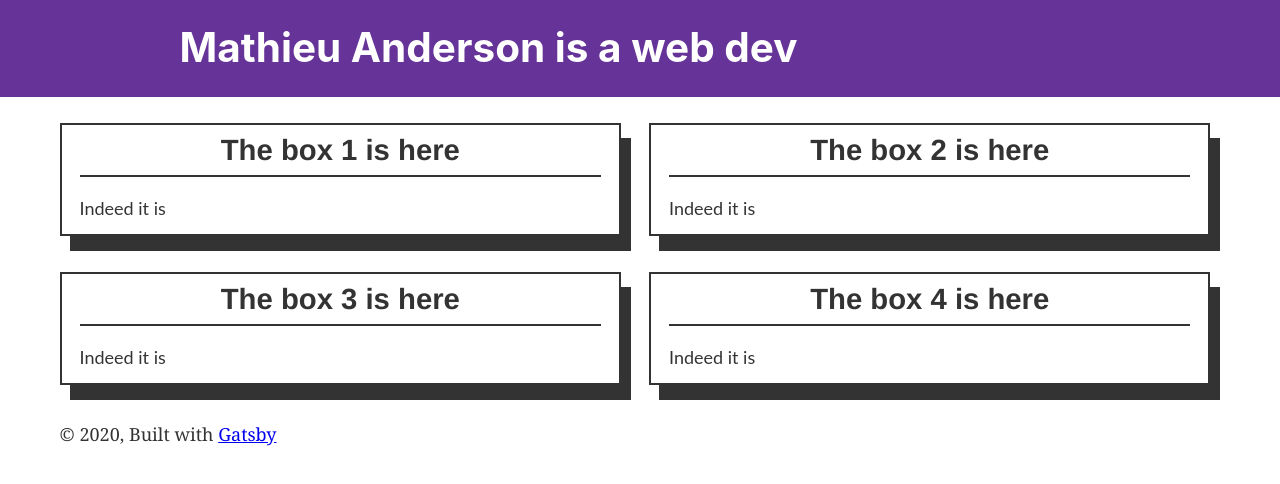
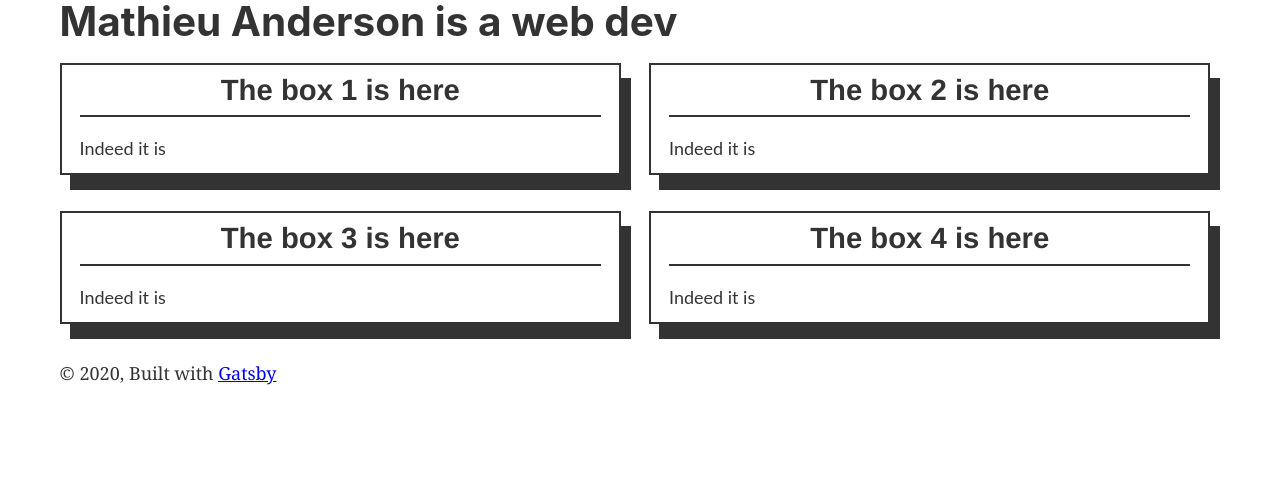
Before and after one commit to mathieu-anderson/gatsby-personal-website, a Gatsby site: page / in a window 1280 px wide. Built offline with nearby package versions, Linux system fonts and the light colour scheme; Gatsby itself is replaced by a stand-in of ours.

Commit message:
Remove default header things

```diff
--- a/src/components/header.js
+++ b/src/components/header.js
@@ -1,42 +1,9 @@
-import { Link } from "gatsby"
-import PropTypes from "prop-types"
 import React from "react"
 
-const Header = ({ siteTitle }) => (
-  <header
-    style={{
-      background: `rebeccapurple`,
-      marginBottom: `1.45rem`,
-    }}
-  >
-    <div
-      style={{
-        margin: `0 auto`,
-        maxWidth: 960,
-        padding: `1.45rem 1.0875rem`,
-      }}
-    >
-      <h1 style={{ margin: 0 }}>
-        <Link
-          to="/"
-          style={{
-            color: `white`,
-            textDecoration: `none`,
-          }}
-        >
-          {siteTitle}
-        </Link>
-      </h1>
-    </div>
+const Header = () => (
+  <header>
+    <h1>Mathieu Anderson is a web dev</h1>
   </header>
 )
 
-Header.propTypes = {
-  siteTitle: PropTypes.string,
-}
-
-Header.defaultProps = {
-  siteTitle: ``,
-}
-
 export default Header
--- a/src/components/layout.js
+++ b/src/components/layout.js
@@ -7,25 +7,12 @@
 
 import React from "react"
 import PropTypes from "prop-types"
-import { useStaticQuery, graphql } from "gatsby"
 
 import Header from "./header"
 import "./layout.css"
 
 const Layout = ({ children }) => {
-  const data = useStaticQuery(graphql`
-    query SiteTitleQuery {
-      site {
-        siteMetadata {
-          title
-        }
-      }
-    }
-  `)
-
   return (
-    <>
-      <Header siteTitle={data.site.siteMetadata.title} />
     <div
       style={{
         margin: `0 auto`,
@@ -33,6 +20,7 @@
         padding: `0 1.0875rem 1.45rem`,
       }}
     >
+      <Header />
       <main className="layout-grid">{children}</main>
       <footer>
         © {new Date().getFullYear()}, Built with
@@ -40,7 +28,6 @@
         <a href="https://www.gatsbyjs.org">Gatsby</a>
       </footer>
     </div>
-    </>
   )
 }
 
```
Lines whose indentation alone changed are shown as unchanged.
